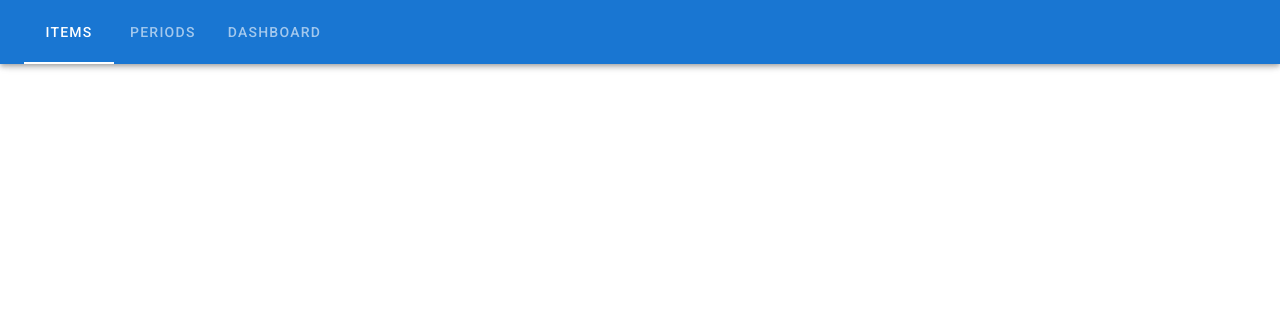
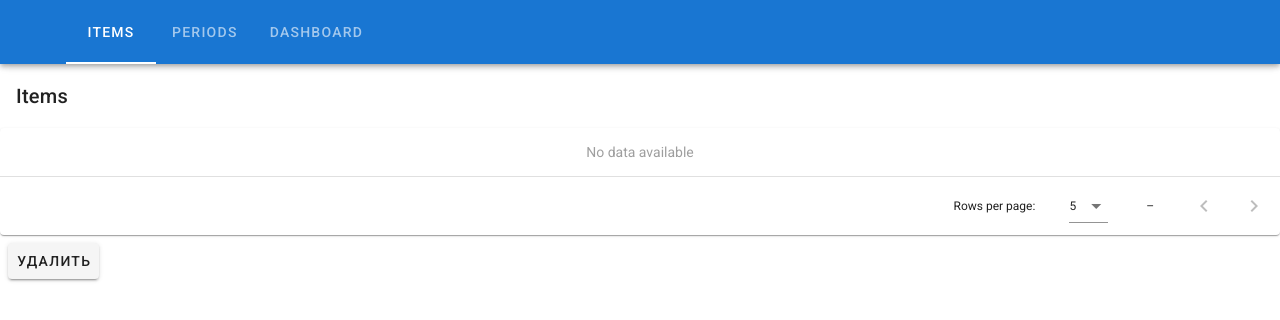
Before and after one commit to omega1996/VueTable-mkskom-test, a Vue app in the folder item-period/: page / in a window 1280 px wide. Shown: the top 320 px of the page. Built offline with nearby package versions, Linux system fonts and the light colour scheme.

Commit message:
tabs with content

```diff
--- a/item-period/src/App.vue
+++ b/item-period/src/App.vue
@@ -5,34 +5,62 @@
                 color="primary"
                 dark
         >
+            <v-spacer></v-spacer>
+            <v-tabs
+                    v-model="tab"
+                    align-with-title
+            >
+                <v-tab v-for="item in content" :key="item.id">
+                    {{item.name}}
 
+                </v-tab>
 
-      <v-spacer></v-spacer>
-      <v-tabs>
-        <v-tab>Items</v-tab>
-        <v-tab>Periods</v-tab>
-        <v-tab>Dashboard</v-tab>
             </v-tabs>
-
         </v-app-bar>
 
         <v-main>
+            <v-tabs-items v-model="tab">
 
+                <v-tab-item>
+                    <Items></Items>
+                </v-tab-item>
+                <v-tab-item>
+                    <Periods></Periods>
+                </v-tab-item>
+                <v-tab-item>
+                    <ItemsPeriods></ItemsPeriods>
+                </v-tab-item>
+
+
+            </v-tabs-items>
         </v-main>
     </v-app>
 </template>
 
 <script>
+    import Items from "./components/Items";
+    import ItemsPeriods from "./components/ItemsPeriods";
+    import Periods from "./components/Periods";
 
     export default {
         name: 'App',
 
         components: {
+            Items,
+            ItemsPeriods,
+            Periods
 
         },
 
         data: () => ({
-    //
+            tab: null,
+            content: [
+                {
+                    'id': 0,
+                    'name': 'Items',
+                },
+                {'id': 1, 'name': 'Periods'},
+                {'id': 2, 'name': 'Dashboard'}]
         }),
     };
 </script>
--- /dev/null
+++ b/item-period/src/components/Items.vue
@@ -0,0 +1,25 @@
+<template>
+    <v-card elevation="2" tile>
+        <v-card-title>Items</v-card-title>
+        <v-data-table
+
+                :items-per-page="5"
+                class="elevation-1"
+        ></v-data-table>
+        <v-card-actions>
+            <v-btn>
+                Удалить
+            </v-btn>
+        </v-card-actions>
+    </v-card>
+</template>
+
+<script>
+    export default {
+        name: "Items"
+    }
+</script>
+
+<style scoped>
+
+</style>
--- /dev/null
+++ b/item-period/src/components/ItemsPeriods.vue
@@ -0,0 +1,13 @@
+<template>
+    <v-card>Графики с детализацией</v-card>
+</template>
+
+<script>
+    export default {
+        name: "ItemsPeriods"
+    }
+</script>
+
+<style scoped>
+
+</style>
--- /dev/null
+++ b/item-period/src/components/Periods.vue
@@ -0,0 +1,25 @@
+<template>
+    <v-card elevation="2" tile>
+        <v-card-title>Periods</v-card-title>
+        <v-data-table
+                :items-per-page="5"
+                class="elevation-1"
+        ></v-data-table>
+        <v-card-actions>
+            <v-btn>
+                Удалить
+            </v-btn>
+        </v-card-actions>
+    </v-card>
+
+</template>
+
+<script>
+    export default {
+        name: "Periods"
+    }
+</script>
+
+<style scoped>
+
+</style>
```
Lines whose indentation alone changed are shown as unchanged.
